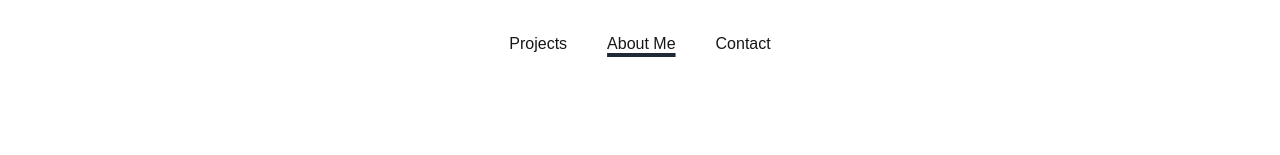
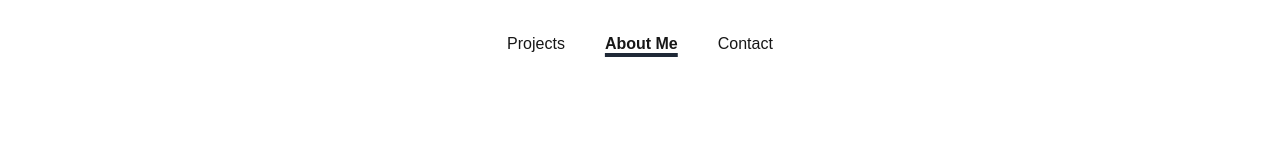
Before and after one commit to iceicles/portfolio, a Next.js app: page /about-me in a window 1280 px wide. Shown: the top 155 px of the page. Built offline with nearby package versions, Linux system fonts and the light colour scheme.

Commit message:
made currently active link bold

```diff
--- a/components/Header/index.tsx
+++ b/components/Header/index.tsx
@@ -31,7 +31,7 @@ const Header: FC<{}> = ({}) => {
                     href={el.href}
                     styles={
                       isActive(el.href, pathname)
-                        ? 'active-link'
+                        ? 'active-link font-bold'
                         : 'hover:hover-link'
                     }
                   />
```
